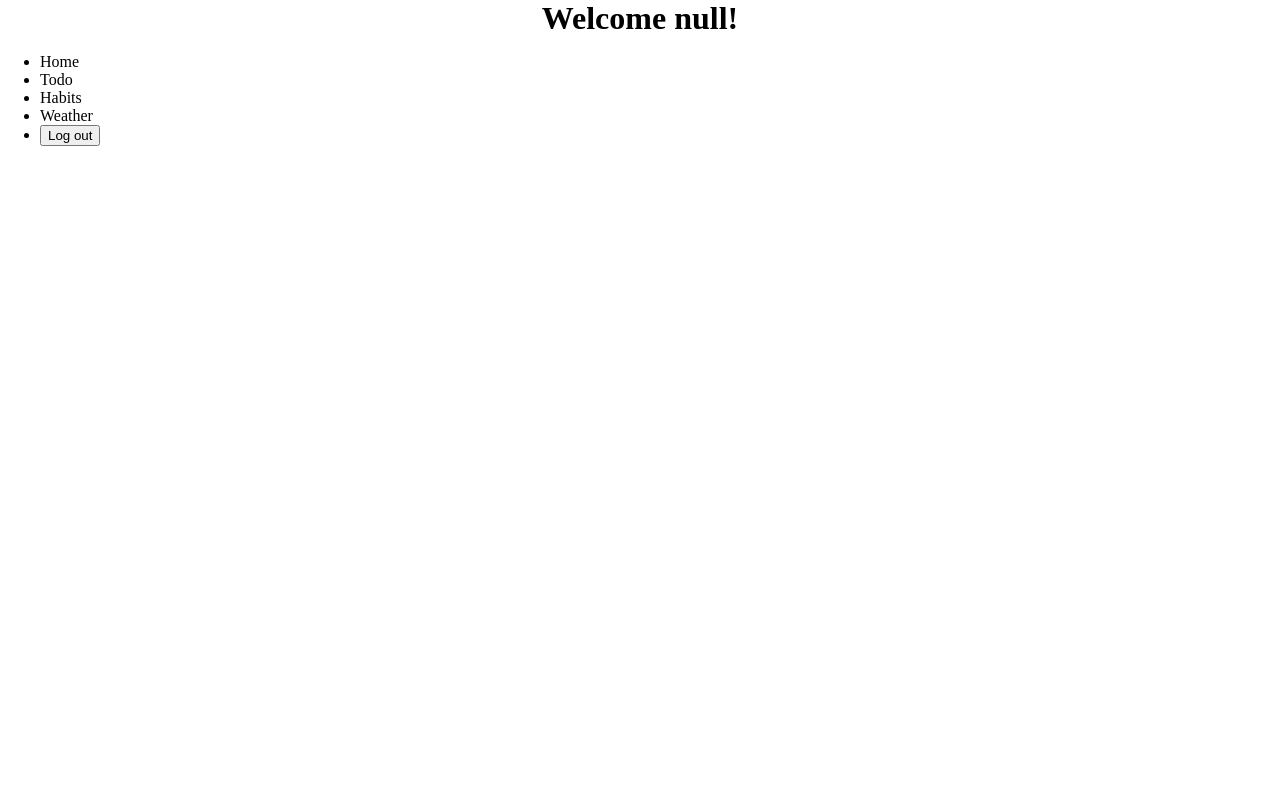
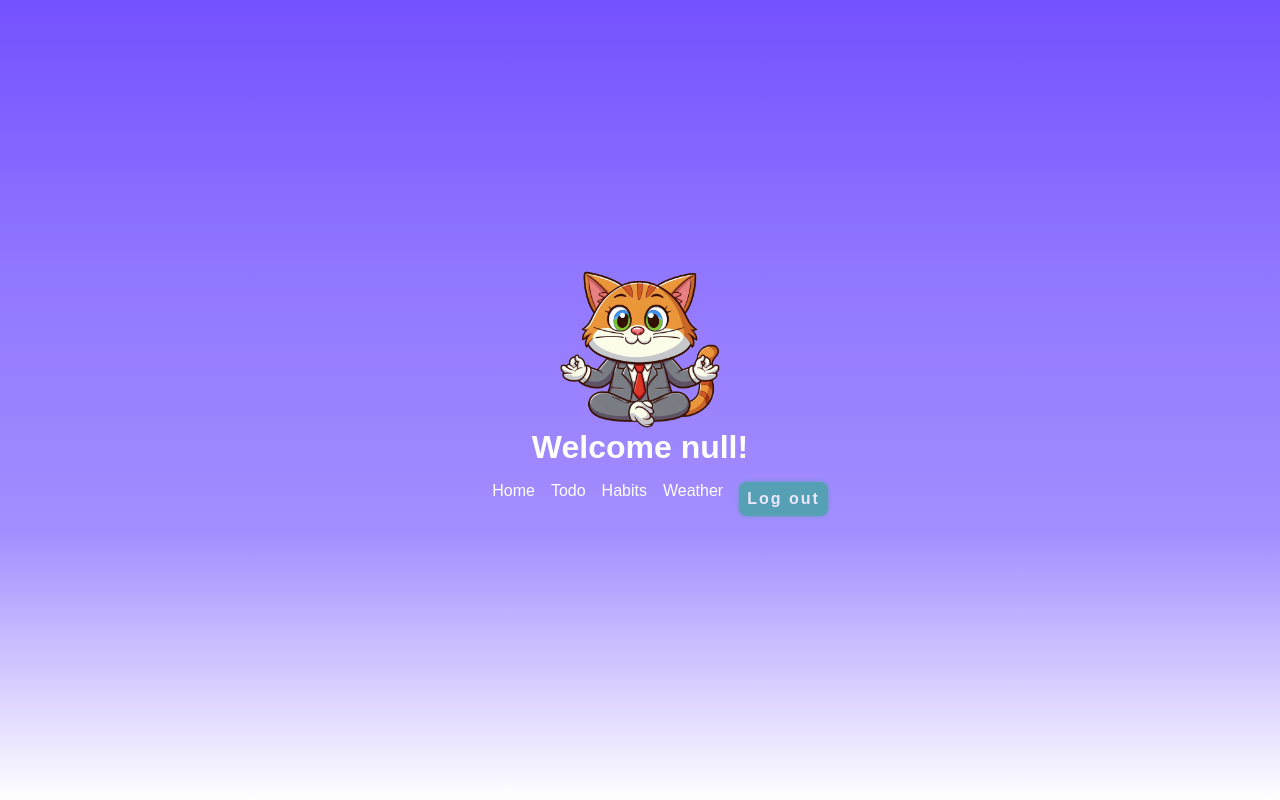
Before and after one commit to mrcpet/mwm-project, a plain HTML site: page assets/html/startpage.html in a window 1280 px wide. Drawn offline with nearby package versions, Linux system fonts and the light colour scheme; no server answers.

Commit message:
added button mixin and some color variables, added basic styling for startpage

```diff
--- a/assets/html/startpage.html
+++ b/assets/html/startpage.html
@@ -15,6 +15,8 @@
     <script src="/assets/script/startpage.js" defer></script>
   </head>
   <body class="startpage">
+    <div class="pageContainer">
+      <img src="../images/zencatdressed.png" alt="meditating cartoon cat" />
       <h1 id="welcomeMessage">Welcome Username</h1>
       <main>
         <div class="quoteContainer"></div>
@@ -28,5 +30,6 @@
           <li><button id="logOutBtn">Log out</button></li>
         </ul>
       </nav>
+    </div>
   </body>
 </html>
--- a/assets/scss/main.scss
+++ b/assets/scss/main.scss
@@ -1,3 +1,4 @@
+@import "partials/variables";
 @import "partials/mixins";
 @import "partials/login";
 @import "partials/startpage";
--- a/assets/scss/partials/_login.scss
+++ b/assets/scss/partials/_login.scss
@@ -32,21 +32,11 @@
         display: flex;
         flex-direction: column;
         gap: 0.5rem;
-        button {
-          font-family: "Khula", sans-serif;
-          font-size: 1rem;
-          color: white;
-          font-weight: bold;
-          letter-spacing: 0.125rem;
-          padding: 0.5rem;
-          border: 1px solid white;
-          border-radius: 0.5rem;
-        }
         button:nth-of-type(1) {
-          background-color: #44a6a5;
+          @include button($button-success);
         }
         button:nth-of-type(2) {
-          background-color: #7a87fc;
+          @include button($button-main);
         }
         form {
           display: flex;
@@ -104,20 +94,13 @@
         text-align: center;
       }
       button {
-        font-family: "Khula", sans-serif;
-        font-size: 1rem;
-        color: white;
-        font-weight: bold;
-        letter-spacing: 0.125rem;
-        padding: 0.5rem;
-        border: 1px solid white;
-        border-radius: 0.5rem;
+        @include button($button-main);
       }
       button:nth-of-type(1) {
-        background-color: #44a6a5;
+        @include button($button-success);
       }
       button:nth-of-type(2) {
-        background-color: #c22d34;
+        @include button($button-warning);
       }
       form {
         display: flex;
--- a/assets/scss/partials/_mixins.scss
+++ b/assets/scss/partials/_mixins.scss
@@ -1,5 +1,27 @@
+/* Media Queries */
+
 @mixin desktop {
   @media (min-width: 1080px) {
     @content;
   }
 }
+
+/* Buttons */
+
+@mixin button($color) {
+  font-family: "Khula", sans-serif;
+  font-size: 1rem;
+  background-color: $color;
+  color: white;
+  font-weight: bold;
+  letter-spacing: 0.125rem;
+  padding: 0.5rem;
+  border: 1px solid white;
+  border-radius: 0.5rem;
+  opacity: 0.8;
+  border: none;
+  filter: drop-shadow(0 0 0.125rem $color);
+  &:hover {
+    background-color: darken($color, 10%);
+  }
+}
--- a/assets/scss/partials/_startpage.scss
+++ b/assets/scss/partials/_startpage.scss
@@ -1,6 +1,22 @@
 /* Login Styles */
 .startpage {
   margin: 0;
+  font-family: "Khula", sans-serif;
+  background: linear-gradient(to bottom, #7451ff, #9176ff, #a48eff, #ffffff)
+    no-repeat;
+  background-size: cover;
+  height: 100vh;
+  color: #ffffff;
+  display: flex;
+  justify-content: center;
+  align-items: center;
+  .pageContainer {
+    display: flex;
+    flex-direction: column;
+    align-items: center;
+    img {
+      width: 10rem;
+    }
     h1 {
       text-align: center;
       margin: 0;
@@ -11,9 +27,21 @@
       justify-content: center;
       .quoteContainer {
         blockquote {
-        border: 1px solid black;
+          border: 1px solid #ffffff;
           padding: 1rem;
           border-radius: 1rem;
+          max-width: 20rem;
+        }
+      }
+    }
+    nav {
+      ul {
+        display: flex;
+        gap: 1rem;
+        list-style: none;
+        button {
+          @include button($button-main);
+        }
       }
     }
   }
--- /dev/null
+++ b/assets/scss/partials/_variables.scss
@@ -0,0 +1,3 @@
+$button-main: #44a6a5;
+$button-warning: #c22d34;
+$button-success: #3dbb9c;
```
Also changed, not shown: assets/images/zencatdressed.png (added), assets/scss/main.css, 1 other file. Lines whose indentation alone changed are shown as unchanged.
